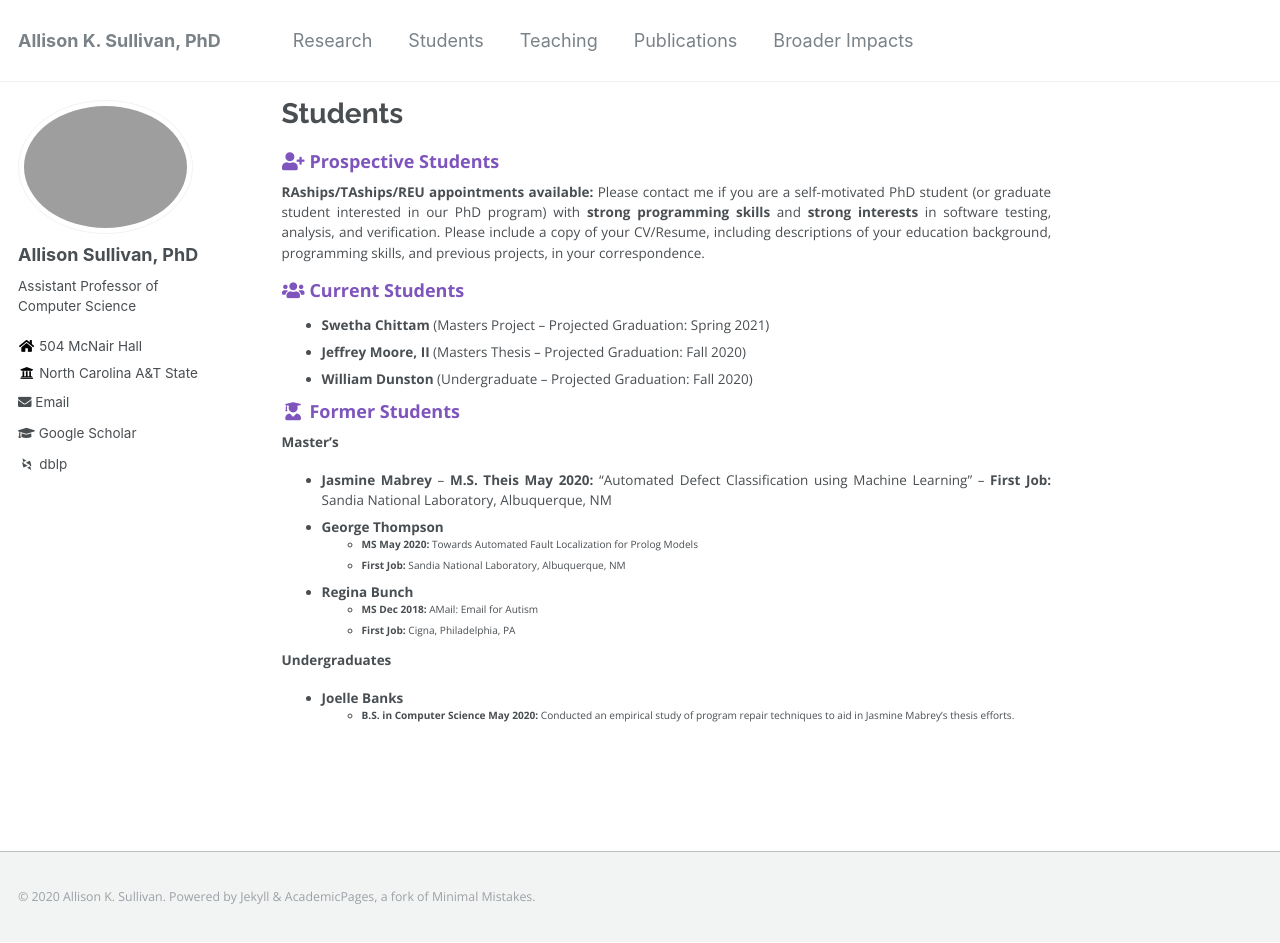
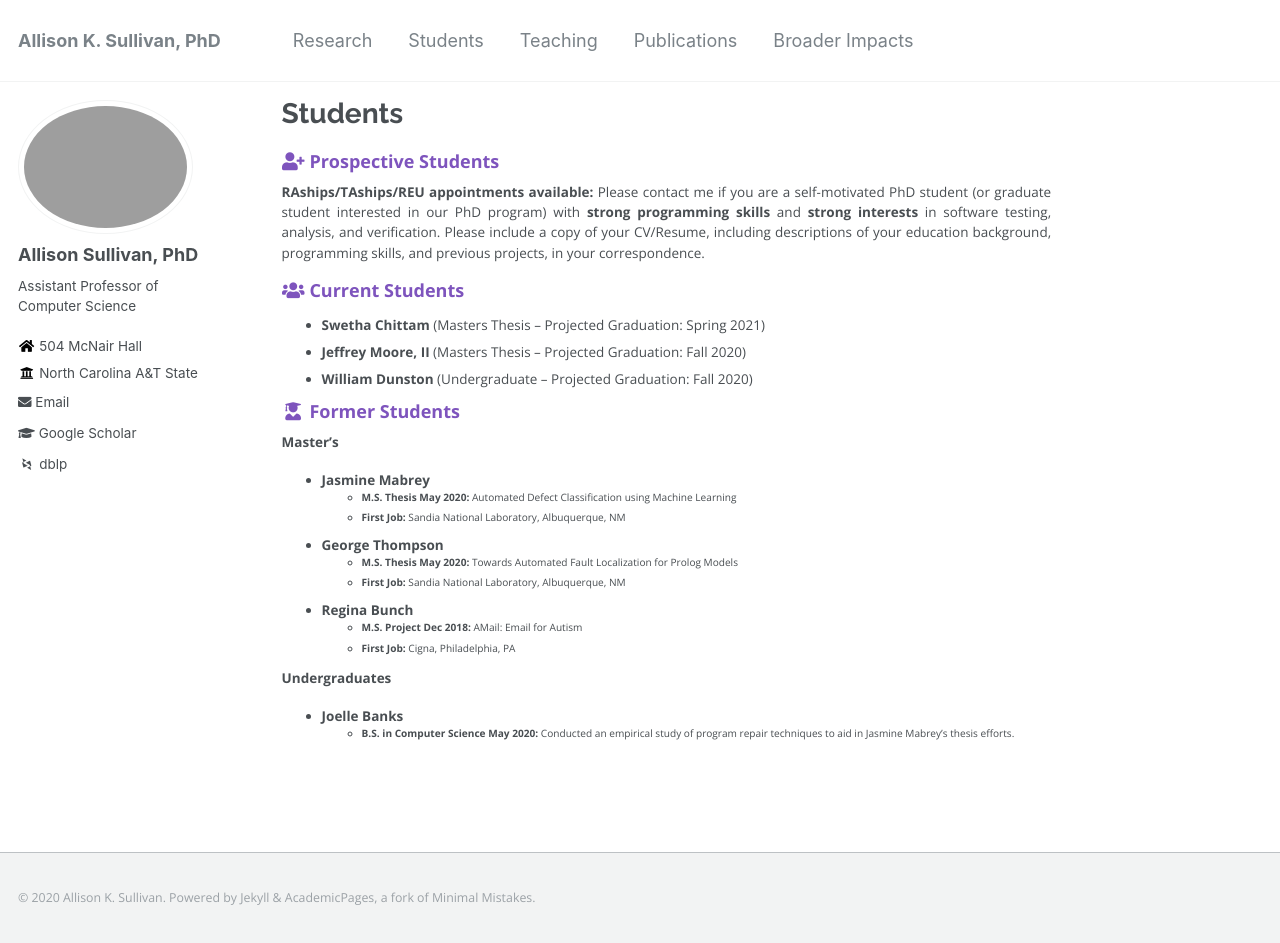
Before and after one commit to Allisonius/allisonius.github.io, a Jekyll site: the page built from _pages/students.md, in a window 1280 px wide and 943 px high. Built offline with Jekyll 4.4.1, drawn with Linux system fonts in a browser that asks for light colours; some web fonts are replaced.

Commit message:
Update students.md

```diff
--- a/_pages/students.md
+++ b/_pages/students.md
@@ -10,18 +10,20 @@ author_profile: true
 
 
 ### <i class="fa fa-fw fa-users" aria-hidden="true"></i> Current Students
-* **Swetha Chittam** (Masters Project -- Projected Graduation: Spring 2021)
+* **Swetha Chittam** (Masters Thesis -- Projected Graduation: Spring 2021)
 * **Jeffrey Moore, II** (Masters Thesis -- Projected Graduation: Fall 2020)
 * **William Dunston** (Undergraduate -- Projected Graduation: Fall 2020)
 
 ### <i class="fa fa-fw fa-user-graduate" aria-hidden="true"></i> Former Students
 **Master's**
-* **Jasmine Mabrey** -- **M.S. Theis May 2020:** "Automated Defect Classification using Machine Learning" -- **First Job:** Sandia National Laboratory, Albuquerque, NM
+* **Jasmine Mabrey**
+    - **M.S. Thesis May 2020:** Automated Defect Classification using Machine Learning
+    - **First Job:** Sandia National Laboratory, Albuquerque, NM
 * **George Thompson**
-    - **MS May 2020:** Towards Automated Fault Localization for Prolog Models
+    - **M.S. Thesis May 2020:** Towards Automated Fault Localization for Prolog Models
     - **First Job:** Sandia National Laboratory, Albuquerque, NM
 * **Regina Bunch**
-    - **MS Dec 2018:** AMail: Email for Autism
+    - **M.S. Project Dec 2018:** AMail: Email for Autism
     - **First Job:** Cigna, Philadelphia, PA
 
 **Undergraduates**
```
